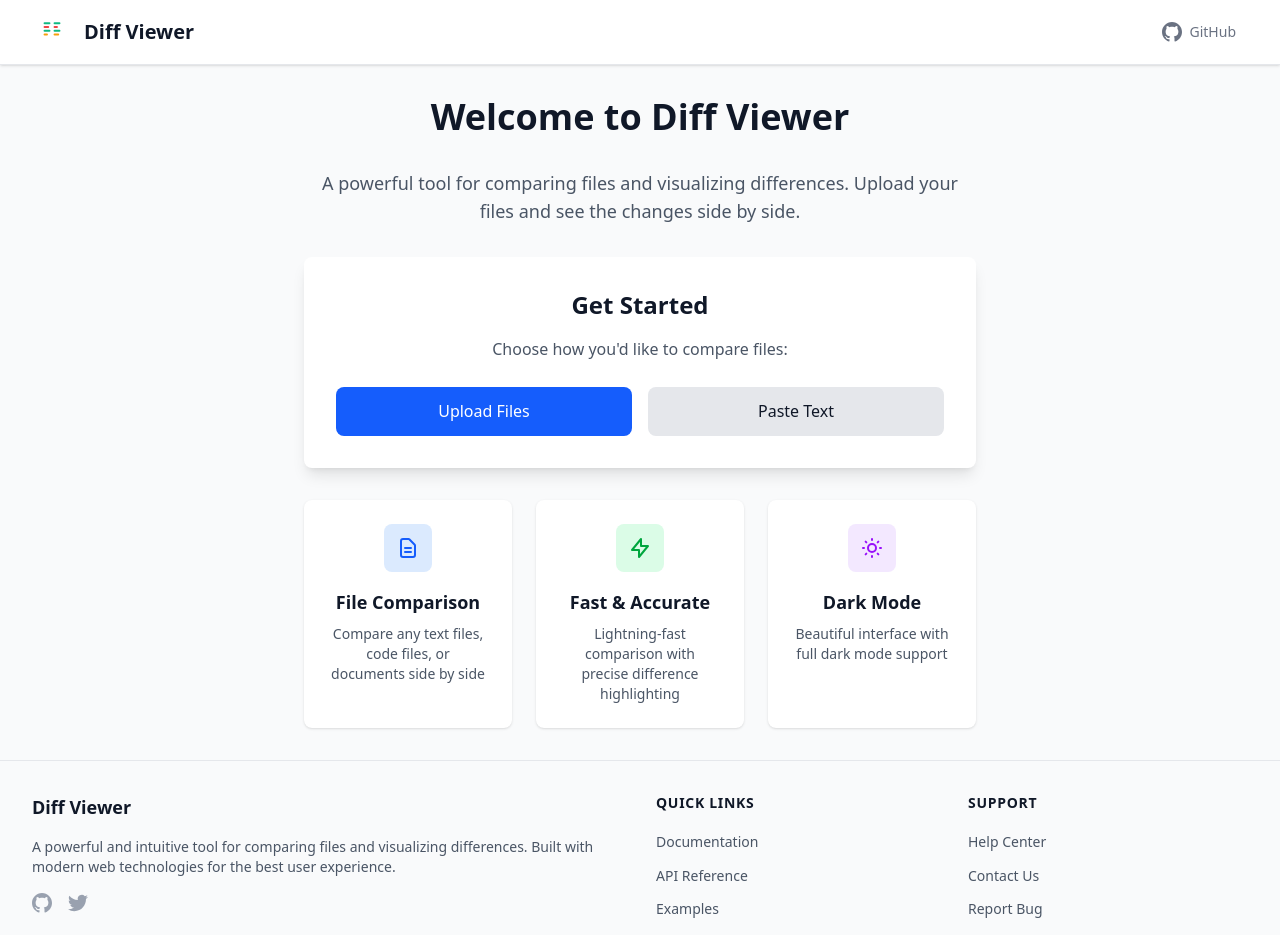
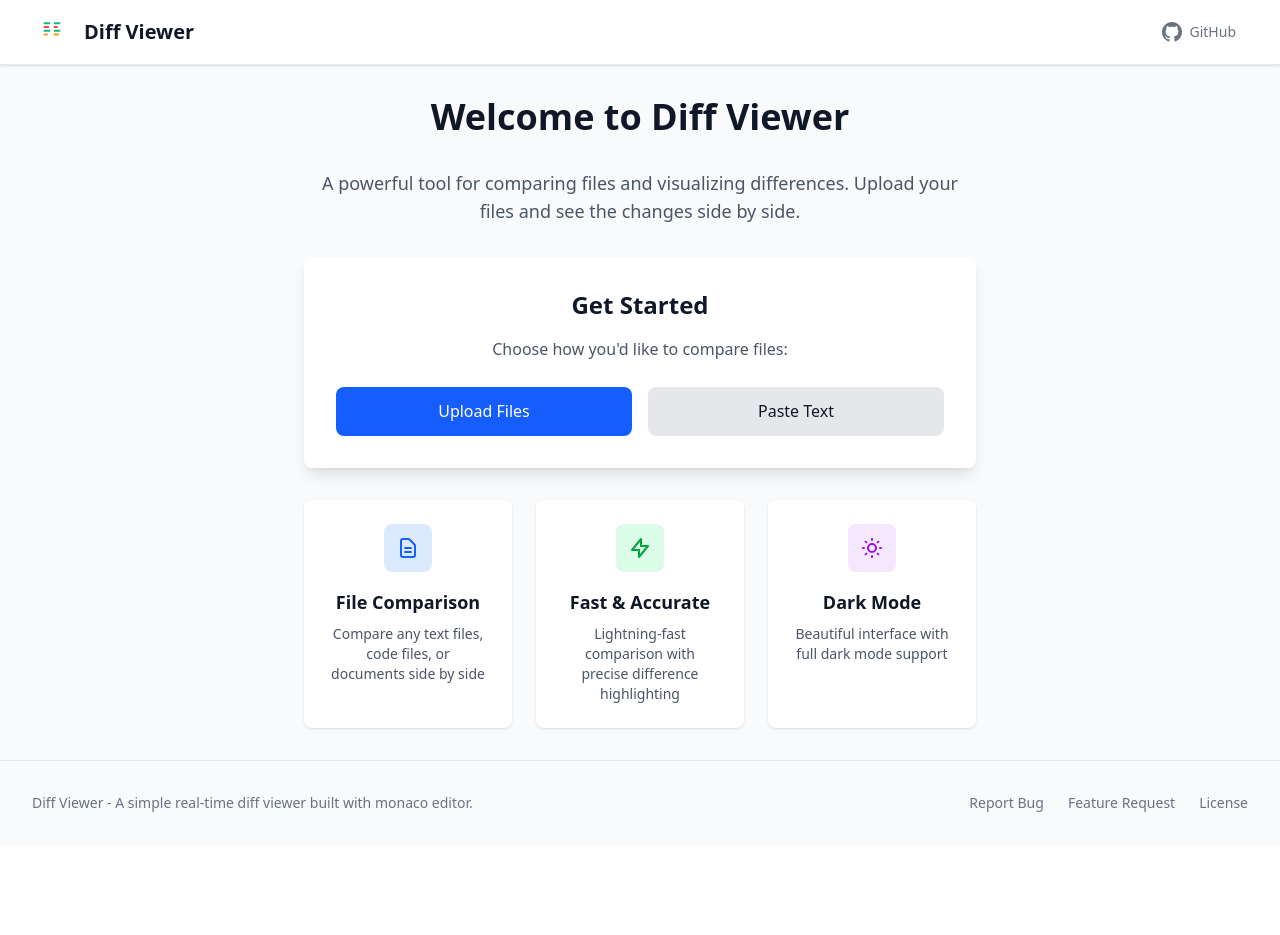
Before and after one commit to zeevenn/diff-viewer, a React (Vite) app: page / in a window 1280 px wide. Shown: the top 935 px of the page. After the commit the page ends 845 px from the top, so only its background shows below. Built offline with nearby package versions, Linux system fonts and the light colour scheme.

Commit message:
feat: footer area

```diff
--- a/package.json
+++ b/package.json
@@ -2,7 +2,7 @@
   "name": "diff-viewer",
   "private": true,
   "version": "0.0.0",
-  "description": "A simple diff viewer built with monaco editor",
+  "description": "A simple real-time diff viewer built with monaco editor",
   "type": "module",
   "scripts": {
     "dev": "vite",
--- a/src/components/layout/Footer.tsx
+++ b/src/components/layout/Footer.tsx
@@ -2,146 +2,38 @@ interface FooterProps {
   className?: string;
 }
 
-export const Footer = ({ className = '' }: FooterProps) => {
+export const Footer = ({ className = "" }: FooterProps) => {
   return (
-    <footer className={`bg-gray-50 dark:bg-gray-900 border-t border-gray-200 dark:border-gray-700 ${className}`}>
+    <footer
+      className={`bg-gray-50 dark:bg-gray-900 border-t border-gray-200 dark:border-gray-700 ${className}`}
+    >
       <div className="max-w-7xl mx-auto px-4 sm:px-6 lg:px-8 py-8">
-        <div className="grid grid-cols-1 md:grid-cols-4 gap-8">
-          {/* Brand */}
-          <div className="col-span-1 md:col-span-2">
-            <h3 className="text-lg font-semibold text-gray-900 dark:text-white mb-4">
-              Diff Viewer
-            </h3>
-            <p className="text-gray-600 dark:text-gray-400 text-sm mb-4">
-              A powerful and intuitive tool for comparing files and visualizing differences.
-              Built with modern web technologies for the best user experience.
+        <div className="flex flex-col md:flex-row justify-between items-center">
+          <p className="text-gray-500 dark:text-gray-400 text-sm text-center">
+            Diff Viewer - A simple real-time diff viewer built with monaco
+            editor.
           </p>
-            <div className="flex space-x-4">
+          <div className="flex space-x-6 mt-4 md:mt-0">
             <a
-                href="#"
-                className="text-gray-400 hover:text-gray-500 dark:hover:text-gray-300 transition-colors"
-                aria-label="GitHub"
-              >
-                <svg className="w-5 h-5" fill="currentColor" viewBox="0 0 24 24">
-                  <path d="M12 0c-6.626 0-12 5.373-12 12 0 5.302 3.438 9.8 8.207 11.387.599.111.793-.261.793-.577v-2.234c-3.338.726-4.033-1.416-4.033-1.416-.546-1.387-1.333-1.756-1.333-1.756-1.089-.745.083-.729.083-.729 1.205.084 1.839 1.237 1.839 1.237 1.07 1.834 2.807 1.304 3.492.997.107-.775.418-1.305.762-1.604-2.665-.305-5.467-1.334-5.467-5.931 0-1.311.469-2.381 1.236-3.221-.124-.303-.535-1.524.117-3.176 0 0 1.008-.322 3.301 1.23.957-.266 1.983-.399 3.003-.404 1.02.005 2.047.138 3.006.404 2.291-1.552 3.297-1.23 3.297-1.23.653 1.653.242 2.874.118 3.176.77.84 1.235 1.911 1.235 3.221 0 4.609-2.807 5.624-5.479 5.921.43.372.823 1.102.823 2.222v3.293c0 .319.192.694.801.576 4.765-1.589 8.199-6.086 8.199-11.386 0-6.627-5.373-12-12-12z"/>
-                </svg>
-              </a>
-              <a
-                href="#"
-                className="text-gray-400 hover:text-gray-500 dark:hover:text-gray-300 transition-colors"
-                aria-label="Twitter"
-              >
-                <svg className="w-5 h-5" fill="currentColor" viewBox="0 0 24 24">
-                  <path d="M23.953 4.57a10 10 0 01-2.825.775 4.958 4.958 0 002.163-2.723c-.951.555-2.005.959-3.127 1.184a4.92 4.92 0 00-8.384 4.482C7.69 8.095 4.067 6.13 1.64 3.162a4.822 4.822 0 00-.666 2.475c0 1.71.87 3.213 2.188 4.096a4.904 4.904 0 01-2.228-.616v.06a4.923 4.923 0 003.946 4.827 4.996 4.996 0 01-2.212.085 4.936 4.936 0 004.604 3.417 9.867 9.867 0 01-6.102 2.105c-.39 0-.779-.023-1.17-.067a13.995 13.995 0 007.557 2.209c9.053 0 13.998-7.496 13.998-13.985 0-.21 0-.42-.015-.63A9.935 9.935 0 0024 4.59z"/>
-                </svg>
-              </a>
-            </div>
-          </div>
-
-          {/* Quick Links */}
-          <div>
-            <h4 className="text-sm font-semibold text-gray-900 dark:text-white uppercase tracking-wider mb-4">
-              Quick Links
-            </h4>
-            <ul className="space-y-2">
-              <li>
-                <a
-                  href="#"
-                  className="text-gray-600 dark:text-gray-400 hover:text-gray-900 dark:hover:text-white text-sm transition-colors"
-                >
-                  Documentation
-                </a>
-              </li>
-              <li>
-                <a
-                  href="#"
-                  className="text-gray-600 dark:text-gray-400 hover:text-gray-900 dark:hover:text-white text-sm transition-colors"
-                >
-                  API Reference
-                </a>
-              </li>
-              <li>
-                <a
-                  href="#"
-                  className="text-gray-600 dark:text-gray-400 hover:text-gray-900 dark:hover:text-white text-sm transition-colors"
-                >
-                  Examples
-                </a>
-              </li>
-              <li>
-                <a
-                  href="#"
-                  className="text-gray-600 dark:text-gray-400 hover:text-gray-900 dark:hover:text-white text-sm transition-colors"
-                >
-                  Changelog
-                </a>
-              </li>
-            </ul>
-          </div>
-
-          {/* Support */}
-          <div>
-            <h4 className="text-sm font-semibold text-gray-900 dark:text-white uppercase tracking-wider mb-4">
-              Support
-            </h4>
-            <ul className="space-y-2">
-              <li>
-                <a
-                  href="#"
-                  className="text-gray-600 dark:text-gray-400 hover:text-gray-900 dark:hover:text-white text-sm transition-colors"
-                >
-                  Help Center
-                </a>
-              </li>
-              <li>
-                <a
-                  href="#"
-                  className="text-gray-600 dark:text-gray-400 hover:text-gray-900 dark:hover:text-white text-sm transition-colors"
-                >
-                  Contact Us
-                </a>
-              </li>
-              <li>
-                <a
-                  href="#"
-                  className="text-gray-600 dark:text-gray-400 hover:text-gray-900 dark:hover:text-white text-sm transition-colors"
+              href="https://github.com/zeevenn/diff-viewer/issues"
+              target="_blank"
+              rel="noopener noreferrer"
+              className="text-gray-500 dark:text-gray-400 hover:text-gray-900 dark:hover:text-white text-sm transition-colors"
             >
               Report Bug
             </a>
-              </li>
-              <li>
             <a
-                  href="#"
-                  className="text-gray-600 dark:text-gray-400 hover:text-gray-900 dark:hover:text-white text-sm transition-colors"
+              href="https://github.com/zeevenn/diff-viewer/discussions"
+              target="_blank"
+              rel="noopener noreferrer"
+              className="text-gray-500 dark:text-gray-400 hover:text-gray-900 dark:hover:text-white text-sm transition-colors"
             >
               Feature Request
             </a>
-              </li>
-            </ul>
-          </div>
-        </div>
-
-        {/* Bottom Bar */}
-        <div className="mt-8 pt-8 border-t border-gray-200 dark:border-gray-700">
-          <div className="flex flex-col md:flex-row justify-between items-center">
-            <p className="text-gray-500 dark:text-gray-400 text-sm">
-              © 2024 Diff Viewer. All rights reserved.
-            </p>
-            <div className="flex space-x-6 mt-4 md:mt-0">
             <a
-                href="#"
-                className="text-gray-500 dark:text-gray-400 hover:text-gray-900 dark:hover:text-white text-sm transition-colors"
-              >
-                Privacy Policy
-              </a>
-              <a
-                href="#"
-                className="text-gray-500 dark:text-gray-400 hover:text-gray-900 dark:hover:text-white text-sm transition-colors"
-              >
-                Terms of Service
-              </a>
-              <a
-                href="#"
+              href="https://github.com/zeevenn/diff-viewer/blob/master/LICENSE"
+              target="_blank"
+              rel="noopener noreferrer"
               className="text-gray-500 dark:text-gray-400 hover:text-gray-900 dark:hover:text-white text-sm transition-colors"
             >
               License
@@ -149,7 +41,6 @@ export const Footer = ({ className = '' }: FooterProps) => {
           </div>
         </div>
       </div>
-      </div>
     </footer>
   );
 };
--- a/src/components/layout/Layout.tsx
+++ b/src/components/layout/Layout.tsx
@@ -9,7 +9,7 @@ interface LayoutProps {
 
 export const Layout = ({ children, className = '' }: LayoutProps) => {
   return (
-    <div className={`min-h-screen bg-gray-50 dark:bg-gray-900 transition-colors ${className}`}>
+    <div className={`min-h-screen flex flex-col bg-gray-50 dark:bg-gray-900 transition-colors ${className}`}>
       <Header />
 
       {/* Main Content Area */}
```
Lines whose indentation alone changed are shown as unchanged.
